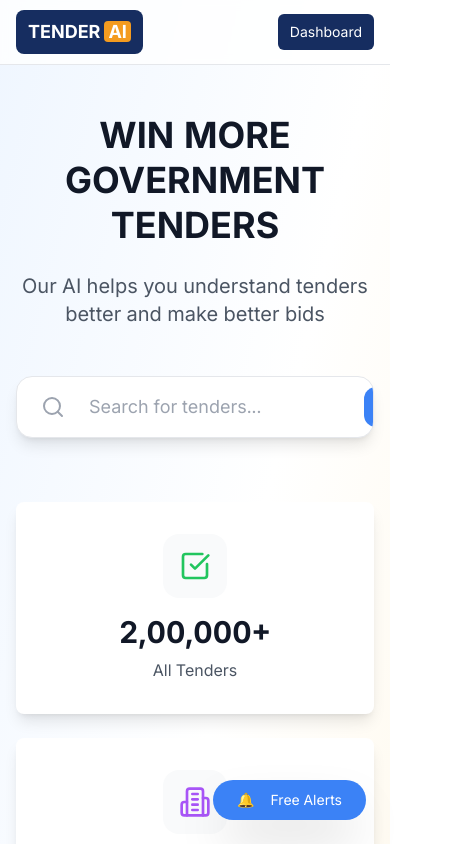
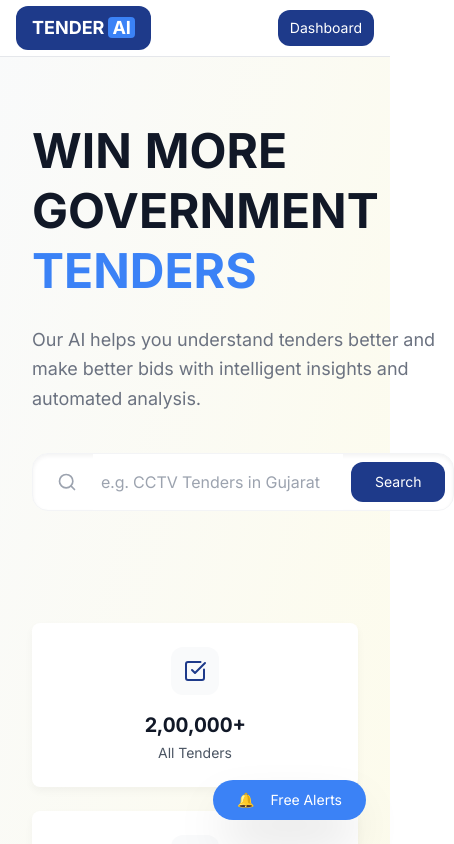
Before and after one commit to manthan1/tender-gem-dashboard, a React (Vite) app: page / in a window 390 px wide. Shown: the top 844 px of the page, 454 px wide, since content can reach past the window. Built offline with nearby package versions, Linux system fonts and the light colour scheme.

Commit message:
Refactor: Redesign homepage UI
Redesigned the homepage UI to match the specified requirements, including changes to the navigation bar, hero section, stats section, and overall visual design. Implemented mobile responsiveness and modern UI/UX best practices.

```diff
--- a/src/pages/HomePage.tsx
+++ b/src/pages/HomePage.tsx
@@ -72,15 +72,15 @@ const HomePage = () => {
   ];
 
   return (
-    <div className="min-h-screen bg-gradient-to-br from-blue-50 via-white to-orange-50">
+    <div className="min-h-screen bg-gradient-to-br from-gray-50 to-yellow-50">
       {/* Header */}
-      <header className="bg-white/80 backdrop-blur-sm border-b border-gray-200 sticky top-0 z-50">
+      <header className="bg-white border-b border-gray-200 sticky top-0 z-50">
         <div className="max-w-7xl mx-auto px-4 sm:px-6 lg:px-8">
-          <div className="flex justify-between items-center h-16">
+          <div className="flex justify-between items-center h-14">
             {/* Logo */}
             <div className="flex items-center">
-              <div className="bg-brand-navy text-white px-3 py-2 rounded-lg font-bold text-lg">
-                TENDER<span className="bg-brand-orange px-1 ml-1 rounded">AI</span>
+              <div className="bg-[#1E3A8A] text-white px-4 py-2 rounded-xl font-bold text-lg font-inter">
+                TENDER<span className="bg-[#3B82F6] px-1 ml-1 rounded">AI</span>
               </div>
             </div>
 
@@ -88,22 +88,22 @@ const HomePage = () => {
             <nav className="hidden md:flex items-center space-x-8">
               <button
                 onClick={handleCardClick}
-                className="text-gray-600 hover:text-brand-navy transition-colors"
+                className="text-gray-600 hover:text-[#1E3A8A] transition-colors font-medium font-inter"
               >
                 Tenders
               </button>
-              <span className="text-gray-600">About Us</span>
-              <span className="text-gray-600">GeM Registration</span>
-              <span className="text-gray-600">Company Insights</span>
+              <span className="text-gray-600 font-medium font-inter">About Us</span>
+              <span className="text-gray-600 font-medium font-inter">GeM Registration</span>
+              <span className="text-gray-600 font-medium font-inter">Company Insights</span>
               {isAuthenticated ? (
                 <Link to="/dashboard">
-                  <Button className="bg-brand-navy hover:bg-navy-700 text-white">
+                  <Button className="bg-[#1E3A8A] hover:bg-[#1E40AF] text-white rounded-xl px-6 py-2 font-medium font-inter">
                     Dashboard
                   </Button>
                 </Link>
               ) : (
                 <Link to="/login">
-                  <Button className="bg-red-500 hover:bg-red-600 text-white">
+                  <Button className="bg-[#1E3A8A] hover:bg-[#1E40AF] text-white rounded-xl px-6 py-2 font-medium font-inter">
                     Sign In
                   </Button>
                 </Link>
@@ -113,7 +113,7 @@ const HomePage = () => {
             {/* Mobile menu button */}
             <div className="md:hidden">
               <button onClick={handleCardClick}>
-                <Button size="sm" className="bg-brand-navy hover:bg-navy-700 text-white">
+                <Button size="sm" className="bg-[#1E3A8A] hover:bg-[#1E40AF] text-white rounded-xl font-inter">
                   Dashboard
                 </Button>
               </button>
@@ -123,32 +123,33 @@ const HomePage = () => {
       </header>
 
       {/* Hero Section */}
-      <main className="max-w-7xl mx-auto px-4 sm:px-6 lg:px-8 py-12 sm:py-20">
-        <div className="text-center mb-12 sm:mb-16">
-          <h1 className="text-4xl sm:text-5xl lg:text-6xl font-bold text-gray-900 mb-6 leading-tight">
+      <main className="max-w-7xl mx-auto px-8 sm:px-12 lg:px-16 py-16 sm:py-24">
+        <div className="grid lg:grid-cols-2 gap-12 items-center mb-20">
+          <div className="text-left">
+            <h1 className="text-5xl font-bold text-gray-900 mb-6 leading-tight font-inter">
               WIN MORE GOVERNMENT
               <br />
-            <span className="text-brand-orange">TENDERS</span>
+              <span className="text-[#3B82F6]">TENDERS</span>
             </h1>
-          <p className="text-xl sm:text-2xl text-gray-600 mb-12 max-w-3xl mx-auto">
-            Our AI helps you understand tenders better and make better bids
+            <p className="text-lg text-[#6B7280] mb-10 max-w-lg leading-relaxed font-inter">
+              Our AI helps you understand tenders better and make better bids with intelligent insights and automated analysis.
             </p>
 
             {/* Search Bar */}
-          <form onSubmit={handleSearch} className="max-w-2xl mx-auto mb-16">
-            <div className="relative flex items-center bg-white rounded-2xl shadow-lg border border-gray-200 overflow-hidden">
+            <form onSubmit={handleSearch} className="mb-8">
+              <div className="relative flex items-center bg-white rounded-2xl shadow-inner border border-gray-100 overflow-hidden focus-within:ring-2 focus-within:ring-[#3B82F6] focus-within:ring-opacity-20 transition-all">
                 <div className="pl-6 pr-4">
-                <Search className="h-6 w-6 text-gray-400" />
+                  <Search className="h-5 w-5 text-gray-400" />
                 </div>
                 <input
                   type="text"
                   name="search"
-                placeholder="Search for tenders..."
-                className="flex-1 py-4 px-2 text-lg focus:outline-none focus:ring-0 border-0"
+                  placeholder="e.g. CCTV Tenders in Gujarat"
+                  className="flex-1 py-4 px-2 text-base focus:outline-none border-0 font-inter placeholder-gray-400"
                 />
                 <Button
                   type="submit"
-                className="m-2 px-8 py-3 bg-blue-500 hover:bg-blue-600 text-white rounded-xl font-semibold"
+                  className="m-2 px-6 py-3 bg-[#1E3A8A] hover:bg-[#1E40AF] text-white rounded-xl font-medium font-inter transition-colors"
                 >
                   Search
                 </Button>
@@ -156,22 +157,33 @@ const HomePage = () => {
             </form>
           </div>
 
+          {/* AI Illustration Placeholder */}
+          <div className="hidden lg:flex justify-center items-center">
+            <div className="w-96 h-96 bg-gradient-to-br from-[#3B82F6] to-[#1E3A8A] rounded-3xl flex items-center justify-center shadow-2xl">
+              <div className="text-white text-6xl font-bold font-inter">AI</div>
+            </div>
+          </div>
+        </div>
+
         {/* Stats Cards */}
-        <div className="grid grid-cols-1 sm:grid-cols-2 lg:grid-cols-4 gap-6 mb-16">
+        <div className="grid grid-cols-1 sm:grid-cols-2 lg:grid-cols-4 gap-6 mb-20">
           {stats.map((stat, index) => (
-            <Card key={index} className="bg-white border-0 shadow-lg hover:shadow-xl transition-all duration-300 hover:-translate-y-1 cursor-pointer"
+            <Card
+              key={index}
+              className="bg-white border-0 cursor-pointer transition-all duration-200 hover:-translate-y-1"
+              style={{ boxShadow: '0 4px 8px rgba(0,0,0,0.04)' }}
               onClick={handleCardClick}
             >
-              <CardContent className="p-8 text-center">
+              <CardContent className="p-6 text-center">
                 <div className="mb-4 flex justify-center">
-                  <div className={`p-4 rounded-2xl bg-gray-50 ${stat.color}`}>
-                    <stat.icon className="h-8 w-8" />
+                  <div className="p-3 rounded-xl bg-gray-50">
+                    <stat.icon className="h-6 w-6 text-[#1E3A8A]" />
                   </div>
                 </div>
-                <div className="text-3xl font-bold text-gray-900 mb-2">
+                <div className="text-xl font-bold text-gray-900 mb-1 font-inter">
                   {stat.number}
                 </div>
-                <div className="text-gray-600 font-medium">
+                <div className="text-sm text-gray-600 font-medium font-inter">
                   {stat.label}
                 </div>
               </CardContent>
@@ -184,7 +196,7 @@ const HomePage = () => {
           <Button
             size="lg"
             onClick={handleExploreClick}
-            className="bg-brand-orange hover:bg-orange-600 text-white px-12 py-4 text-lg font-semibold rounded-2xl shadow-lg hover:shadow-xl transition-all duration-300 hover:-translate-y-1"
+            className="bg-[#1E3A8A] hover:bg-[#1E40AF] text-white px-12 py-4 text-lg font-semibold rounded-2xl shadow-lg hover:shadow-xl transition-all duration-300 hover:-translate-y-1 font-inter"
           >
             Start Exploring Tenders
           </Button>
@@ -193,7 +205,7 @@ const HomePage = () => {
 
       {/* Free Alerts Button (Fixed Position) */}
       <div className="fixed bottom-6 right-6 z-50">
-        <Button className="bg-blue-500 hover:bg-blue-600 text-white rounded-full px-6 py-3 shadow-2xl hover:shadow-3xl transition-all duration-300 hover:-translate-y-1">
+        <Button className="bg-[#3B82F6] hover:bg-[#1E3A8A] text-white rounded-full px-6 py-3 shadow-2xl hover:shadow-3xl transition-all duration-300 hover:-translate-y-1 font-inter">
           <span className="mr-2">🔔</span>
           Free Alerts
         </Button>
```
Lines whose indentation alone changed are shown as unchanged.
